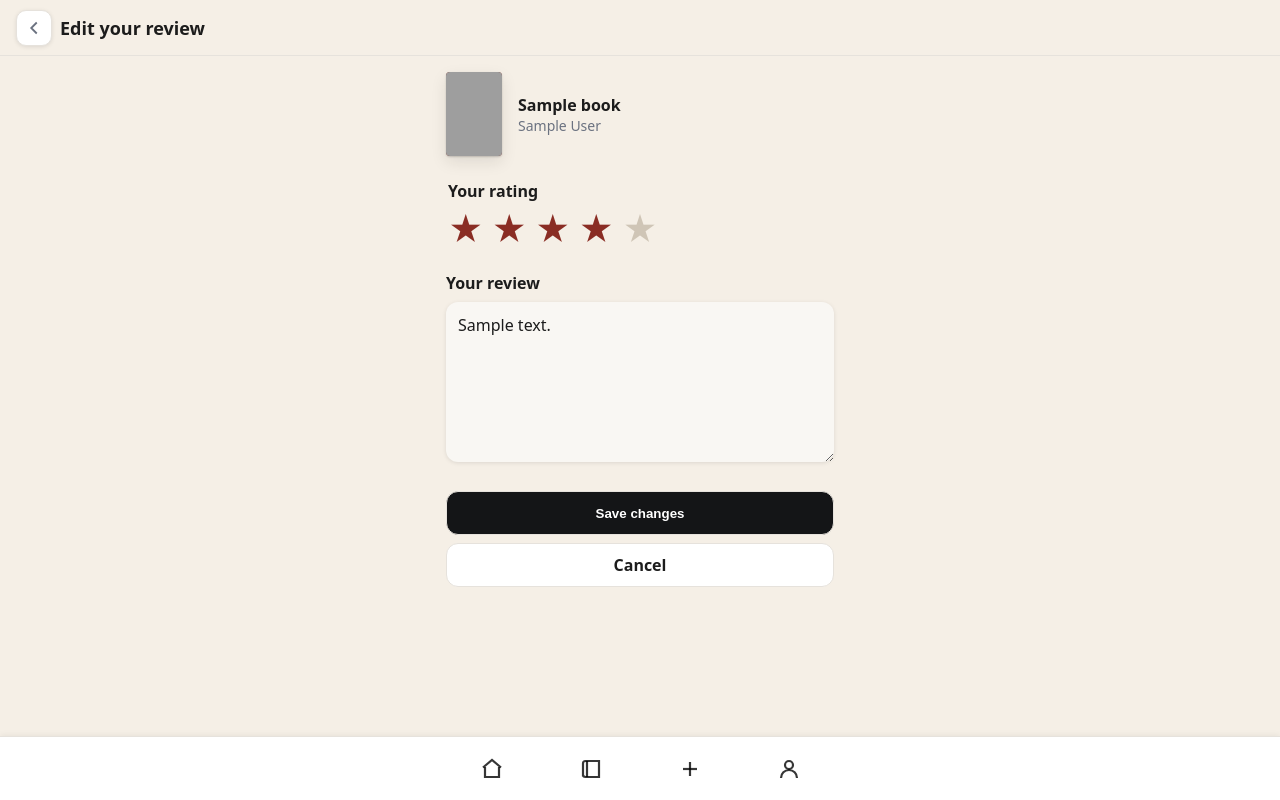
After one commit to serennabatth/bookbuddy, a Flask app: page /reviews/1/edit in a window 1280 px wide. The commit adds this page. Run offline with Flask 3, Linux system fonts and the light colour scheme; a user stored in the database is signed in; tables that the repository leaves empty hold one stand-in row (values such as "Sample post"); some libraries are stand-ins or nearby versions; grey boxes are pictures that could not be loaded.

Commit message:
Edit and delete your own reviews; safe, size-limited picture uploads

```diff
--- a/main.py
+++ b/main.py
@@ -13,6 +13,7 @@ from flask_migrate import Migrate
 from flask_wtf.csrf import CSRFProtect, CSRFError
 from io import BytesIO
 import qrcode
+from PIL import Image, UnidentifiedImageError
 import qrcode.image.pil  # ensure PIL backend available
 import os
 import re
@@ -71,6 +72,8 @@ app.config["SQLALCHEMY_DATABASE_URI"] = (
     or "sqlite:///" + os.path.join(app.instance_path, "bookbuddy.db")
 )
 app.config["SQLALCHEMY_TRACK_MODIFICATIONS"] = False
+# Reject any request bigger than 2 MB (Flask answers 413 before reading it all).
+app.config["MAX_CONTENT_LENGTH"] = 2 * 1024 * 1024
 
 db = SQLAlchemy(app)
 # render_as_batch lets Alembic change columns on SQLite, which can't ALTER
@@ -836,15 +839,21 @@ def book_details(book_id):
         .limit(25)
         .all()
     )
+    viewer_id = current_user.id if current_user.is_authenticated else None
     reviews_for_template = [
         {
+            "id": r.id,
             "user": _display_name(r.user),
             "rating": r.rating,
             "text": (r.text or "").strip(),
             "age": _time_ago(r.created),
+            "is_mine": r.user_id == viewer_id,
         }
         for r in latest_reviews
     ]
+    my_review = (
+        Review.query.filter_by(user_id=viewer_id, book_id=bk.id).first() if viewer_id else None
+    )
 
     # Fetched from Open Library once, then kept in the database.
     # Shown only when Open Library has one (the old made-up fallback text is gone).
@@ -861,6 +870,7 @@ def book_details(book_id):
         book_id=bk.id,
         description=description,
         reviews=reviews_for_template,
+        my_review_id=my_review.id if my_review else None,
     )
 
 
@@ -935,6 +945,47 @@ def add_review():
     return render_template("add_review.html")
 
 
+def _own_review_or_403(review_id: int) -> Review:
+    """The review, but only if the logged-in user wrote it.
+
+    Checking ownership on the server matters: hiding the Edit button isn't
+    enough, because anyone can send a request with a different review id.
+    """
+    review = db.get_or_404(Review, review_id)
+    if review.user_id != current_user.id:
+        abort(403)
+    return review
+
+
+@app.route("/reviews/<int:review_id>/edit", methods=["GET", "POST"])
+@login_required
+def edit_review(review_id):
+    review = _own_review_or_403(review_id)
+    if request.method == "POST":
+        rating = _parse_rating(request.form.get("rating"))
+        text = (request.form.get("review") or "").strip()
+        if rating is None or not text:
+            flash("Choose a rating from 1 to 5 stars and write something.", "error")
+            return redirect(url_for("edit_review", review_id=review.id))
+        review.rating = rating
+        review.text = text
+        db.session.commit()
+        flash("Review updated.", "ok")
+        return redirect(url_for("book_details", book_id=review.book_id))
+    return render_template("edit_review.html", review=review, book=_book_dict(review.book, 0.0))
+
+
+@app.post("/reviews/<int:review_id>/delete")
+@login_required
+def delete_review(review_id):
+    review = _own_review_or_403(review_id)
+    book_id = review.book_id
+    db.session.delete(review)
+    db.session.commit()
+    flash("Review deleted.", "ok")
+    return redirect(url_for("book_details", book_id=book_id))
+
+
 @app.route("/add-book", methods=["GET", "POST"])
 @login_required
 def add_book():
@@ -1302,8 +1353,50 @@ def my_reviews():
     return render_template("my_reviews.html", reviews=reviews)
 
 
-from werkzeug.utils import secure_filename
-import os
+
+AVATAR_FOLDER = os.path.join("uploads", "avatars")   # inside static/
+AVATAR_MAX_SIZE = (512, 512)
+Image.MAX_IMAGE_PIXELS = 25_000_000   # refuse "decompression bombs": tiny files that expand to huge images
+
+
+def save_avatar(file, user_id: int) -> str | None:
+    """Check an uploaded picture and save a clean copy. Returns its path inside static/, or None.
+
+    - Pillow must be able to open it as an image (the file name proves nothing).
+    - It's shrunk to at most 512x512 and re-saved as a fresh JPEG, which also
+      drops hidden metadata such as the GPS location a phone camera adds.
+    - The name is random, so nobody can guess or overwrite someone else's file.
+    """
+    try:
+        with Image.open(file.stream) as img:
+            img.load()
+            img = img.convert("RGB")
+            img.thumbnail(AVATAR_MAX_SIZE)
+            filename = f"user_{user_id}_{secrets.token_hex(8)}.jpg"
+            folder = os.path.join(app.static_folder, AVATAR_FOLDER)
+            os.makedirs(folder, exist_ok=True)
+            img.save(os.path.join(folder, filename), "JPEG", quality=85)
+    except (UnidentifiedImageError, OSError, ValueError, Image.DecompressionBombError):
+        return None
+    return f"{AVATAR_FOLDER.replace(os.sep, '/')}/{filename}"
+
+
+def _delete_avatar_file(path: str | None) -> None:
+    """Remove an old profile picture, but only if it really is one of ours."""
+    if not path or not path.startswith("uploads/avatars/"):
+        return
+    full = os.path.join(app.static_folder, *path.split("/"))
+    try:
+        os.remove(full)
+    except FileNotFoundError:
+        pass
+
+
+@app.errorhandler(413)
+def file_too_large(error):
+    flash("That picture is too big. Please choose one under 2 MB.", "error")
+    return redirect(url_for("edit_profile"))
+
 
 @app.route("/edit-profile", methods=["GET", "POST"])
 @login_required
@@ -1335,28 +1428,13 @@ def edit_profile():
         # Profile picture upload
         # ----------------------------
         file = request.files.get("avatar")
-
         if file and file.filename:
-            filename = secure_filename(file.filename)
-
-
-            allowed_ext = {"png", "jpg", "jpeg", "webp"}
-            ext = filename.rsplit(".", 1)[-1].lower() if "." in filename else ""
-            if ext in allowed_ext:
-                # app.static_folder is the project's static/ folder wherever the
-                # app is started from (the old relative path depended on that).
-                upload_folder = os.path.join(app.static_folder, "uploads", "avatars")
-                os.makedirs(upload_folder, exist_ok=True)
-
-
-                base = filename.rsplit(".", 1)[0]
-                filename = f"user_{current_user.id}_{base}.{ext}"
-
-                filepath = os.path.join(upload_folder, filename)
-                file.save(filepath)
-
-                # Store path relative to /static because you do url_for('static', filename=user.avatar)
-                current_user.avatar = f"uploads/avatars/{filename}"
+            new_path = save_avatar(file, current_user.id)
+            if new_path is None:
+                flash("That file isn't a picture we can use. Try a JPG, PNG or WebP image.", "error")
+                return redirect(url_for("edit_profile"))
+            _delete_avatar_file(current_user.avatar)
+            current_user.avatar = new_path
 
         db.session.commit()
         flash("Profile updated.", "ok")
--- /dev/null
+++ b/templates/edit_review.html
@@ -0,0 +1,65 @@
+{% extends "base.html" %}
+{% from "_cover.html" import book_cover %}
+
+{% block title %}Edit your review · BookBuddy{% endblock %}
+
+{% block appbar %}
+  <a class="navicon" href="{{ url_for('book_details', book_id=book.id) }}" aria-label="Back to {{ book.title }}">
+    <svg width="22" height="22" viewBox="0 0 24 24" fill="none" stroke="currentColor" stroke-width="2" aria-hidden="true">
+      <polyline points="15 18 9 12 15 6"></polyline>
+    </svg>
+  </a>
+  <h1 class="h1">Edit your review</h1>
+{% endblock %}
+
+{% block content %}
+<style>
+  .er-wrap { padding:16px 16px 112px; display:flex; flex-direction:column; gap:24px; }
+  .er-book { display:flex; gap:16px; align-items:center; }
+  .er-book .book-cover { width:56px; flex:none; }
+  .er-book .t { font-weight:600; }
+  .er-book .a { font-size:14px; color:var(--text-2); }
+  .er-stars { border:0; margin:0; padding:0; display:flex; flex-direction:row-reverse; justify-content:flex-end; gap:4px; }
+  .er-stars legend { font-weight:600; margin-bottom:8px; width:100%; }
+  /* Real radio buttons, visually replaced by stars; keyboard arrows move between them. */
+  .er-stars input { position:absolute; opacity:0; width:1px; height:1px; }
+  .er-stars label { font-size:34px; line-height:1; color:#CFC5B6; cursor:pointer; padding:2px; }
+  .er-stars input:checked ~ label,
+  .er-stars label:hover, .er-stars label:hover ~ label { color:#8A2D24; }
+  .er-stars input:focus-visible + label { outline:2px solid #8A2D24; outline-offset:2px; border-radius:4px; }
+  .er-text label { display:block; font-weight:600; margin-bottom:8px; }
+  .er-text textarea { width:100%; min-height:160px; padding:12px; border-radius:12px; font:inherit; resize:vertical; box-sizing:border-box; }
+  .er-actions { display:flex; flex-direction:column; gap:8px; }
+</style>
+
+<form class="er-wrap" method="post" action="{{ url_for('edit_review', review_id=review.id) }}">
+  <input type="hidden" name="csrf_token" value="{{ csrf_token() }}">
+
+  <div class="er-book">
+    {{ book_cover(book, "sm") }}
+    <div>
+      <div class="t">{{ book.title }}</div>
+      <div class="a">{{ book.author }}</div>
+    </div>
+  </div>
+
+  {# Stars are listed 5 to 1 and shown right-to-left, so "this star and the ones before it" light up in CSS. #}
+  <fieldset class="er-stars">
+    <legend>Your rating</legend>
+    {% for n in [5, 4, 3, 2, 1] %}
+      <input type="radio" id="star{{ n }}" name="rating" value="{{ n }}" {% if review.rating == n %}checked{% endif %} required>
+      <label for="star{{ n }}" title="{{ n }} star{{ '' if n == 1 else 's' }}">★<span class="visually-hidden" style="position:absolute; width:1px; height:1px; overflow:hidden; clip:rect(0 0 0 0);">{{ n }} star{{ '' if n == 1 else 's' }}</span></label>
+    {% endfor %}
+  </fieldset>
+
+  <div class="er-text">
+    <label for="review-text">Your review</label>
+    <textarea id="review-text" name="review" maxlength="2000" required>{{ review.text }}</textarea>
+  </div>
+
+  <div class="er-actions">
+    <button type="submit" class="button primary">Save changes</button>
+    <a class="button" href="{{ url_for('book_details', book_id=book.id) }}">Cancel</a>
+  </div>
+</form>
+{% endblock %}
```
Also changed, not shown: templates/book_details.html (+14 -2 lines), tests/test_review_ownership.py (added, +84 -0 lines), tests/test_uploads.py (added, +62 -0 lines).
